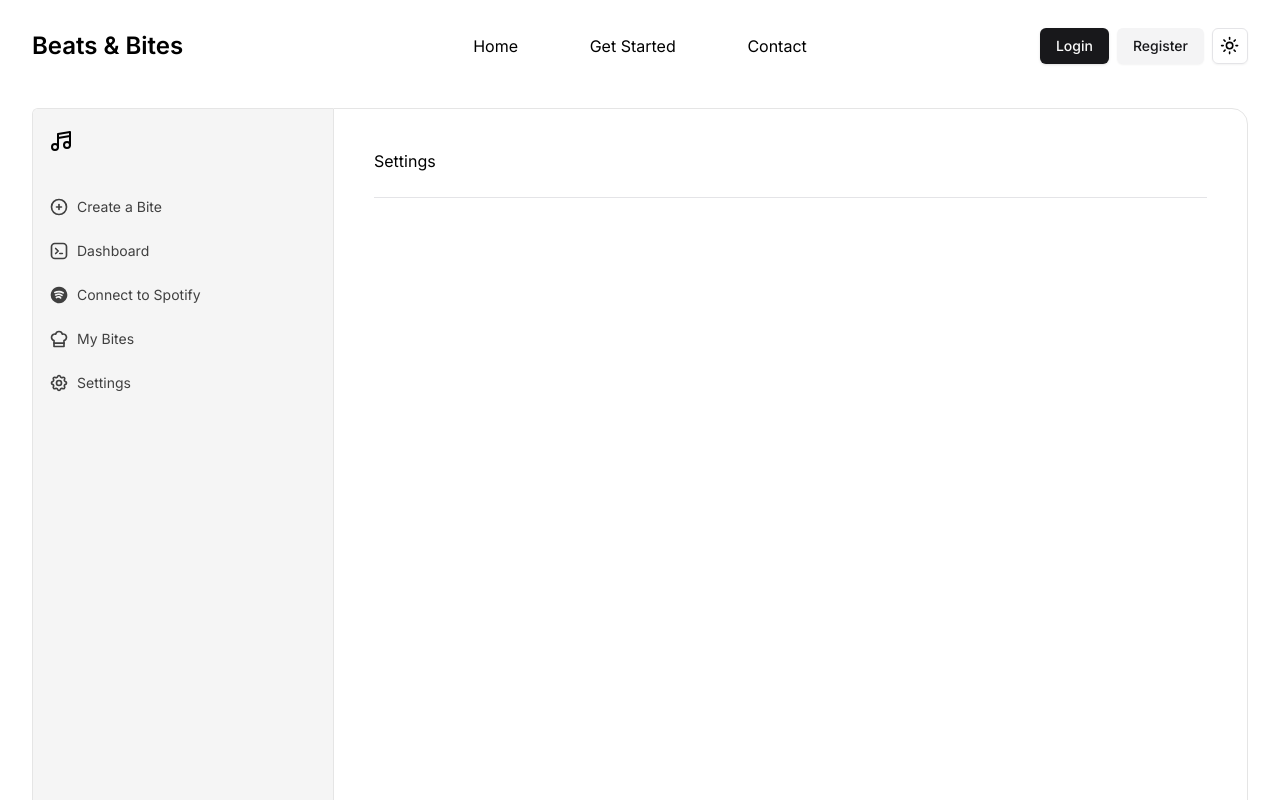
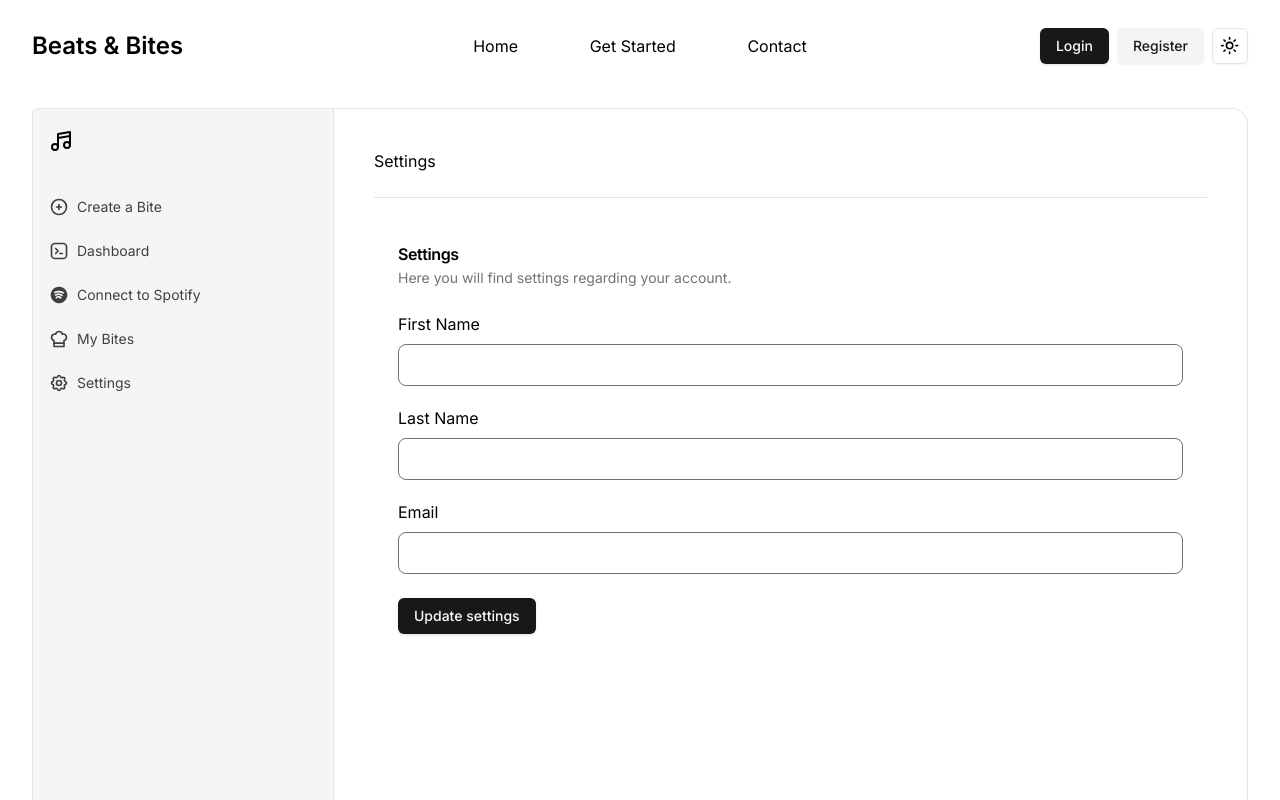
Before and after one commit to MaxBoog/beatsandbites, a Next.js app: page /dashboard/settings in a window 1280 px wide. Shown: the top 800 px of the page. Built offline with nearby package versions, Linux system fonts and the light colour scheme; no server answers.

Commit message:
added footer to all pages and showed how many bites created on dashboard

```diff
--- a/app/dashboard/layout.tsx
+++ b/app/dashboard/layout.tsx
@@ -1,4 +1,6 @@
+import { Separator } from "@/components/ui/separator";
 import { SidebarDemo } from "../components/Sidebar";
+import Footer from "../components/Footer";
 
 export default function DashboardLayout({
   children,
@@ -6,9 +8,13 @@ export default function DashboardLayout({
   children: React.ReactNode;
 }) {
   return (
-    <section className="max-w-7xl px-4 md:px-8 flex my-4 mx-auto">
-      <SidebarDemo />
-      {children}
-    </section>
+    <>
+      <section className="max-w-7xl px-4 md:px-8 flex my-4 mx-auto">
+        <SidebarDemo />
+        {children}
+      </section>
+      <Separator />
+      <Footer />
+    </>
   );
 }
--- a/app/dashboard/page.tsx
+++ b/app/dashboard/page.tsx
@@ -1,9 +1,10 @@
 import { getKindeServerSession } from "@kinde-oss/kinde-auth-nextjs/server";
 import { unstable_noStore as noStore } from "next/cache";
 import { redirect } from "next/navigation";
-import SpotifyPlayback from "../components/SpotifyPlayback";
-import { Skeleton } from "@/components/ui/skeleton";
 import { Separator } from "@/components/ui/separator";
+import { createClient } from "@/app/utils/supabase/server";
+import Link from "next/link";
+import { Button } from "@/components/ui/button";
 
 export default async function DashboardPage() {
   noStore();
@@ -13,7 +14,21 @@ export default async function DashboardPage() {
     redirect("/api/auth/login");
   }
 
+  const supabase = createClient();
+
+  // Fetch the count of saved recipes for the user
+  const { data, error, count } = await supabase
+    .from("saved_recipes")
+    .select("*", { count: "exact", head: true })
+    .eq("user_id", user.id);
+
+  if (error) {
+    console.error("Error fetching saved recipes count:", error);
+    throw new Error("Failed to load your saved recipes.");
+  }
+
   return (
+    <>
       <div className="flex flex-1">
         <div className="p-2 md:p-10 rounded-r-2xl border border-neutral-200 dark:border-neutral-700 bg-white dark:bg-neutral-900 flex flex-col gap-2 flex-1 w-full h-full">
           <h2>
@@ -21,11 +36,16 @@ export default async function DashboardPage() {
             dashboard
           </h2>
           <Separator />
-        {/* Put stats of
-          - number of playlist
-          - number of recipes (bites)
-        */}
+
+          <p className="text-lg">
+            You have created <strong>{count}</strong> Bite
+            {count !== 1 ? "s" : ""}.
+          </p>
+          <Link href="/dashboard/my-bites">
+            <Button className="mt-4">Go to My Bites</Button>
+          </Link>
         </div>
       </div>
+    </>
   );
 }
--- a/app/dashboard/settings/page.tsx
+++ b/app/dashboard/settings/page.tsx
@@ -1,4 +1,13 @@
+import { Button } from "@/components/ui/button";
+import {
+  CardContent,
+  CardDescription,
+  CardFooter,
+  CardHeader,
+  CardTitle,
+} from "@/components/ui/card";
 import { Separator } from "@/components/ui/separator";
+import { Label } from "@radix-ui/react-dropdown-menu";
 
 export default function Page() {
   return (
@@ -6,6 +15,38 @@ export default function Page() {
       <div className="p-2 md:p-10 rounded-r-2xl border border-neutral-200 dark:border-neutral-700 bg-white dark:bg-neutral-900 flex flex-col gap-2 flex-1 w-full h-full">
         <h2>Settings</h2>
         <Separator />
+
+        <form>
+          <CardHeader>
+            <CardTitle>Settings</CardTitle>
+
+            <CardDescription>
+              Here you will find settings regarding your account.
+            </CardDescription>
+          </CardHeader>
+          <CardContent className="flex flex-col gap-y-5">
+            <div className="flex flex-col gap-y-2">
+              <Label>First Name</Label>
+              <input className="rounded-lg" name="firstName" type="text" />
+            </div>
+            <div className="flex flex-col gap-y-2">
+              <Label>Last Name</Label>
+              <input className="rounded-lg" name="lastName" type="text" />
+            </div>
+            <div className="flex flex-col gap-y-2">
+              <Label>Email</Label>
+              <input
+                className="rounded-lg"
+                name="email"
+                type="email"
+                disabled
+              />
+            </div>
+          </CardContent>
+          <CardFooter>
+            <Button>Update settings</Button>
+          </CardFooter>
+        </form>
       </div>
     </div>
   );
--- a/app/get-started/page.tsx
+++ b/app/get-started/page.tsx
@@ -18,6 +18,7 @@ import {
   BreadcrumbSeparator,
   BreadcrumbPage,
 } from "@/components/ui/breadcrumb";
+import Footer from "../components/Footer";
 
 export default async function Page() {
   noStore();
@@ -28,6 +29,7 @@ export default async function Page() {
   }
 
   return (
+    <>
       <section className="max-w-7xl px-4 md:px-8 mx-auto pb-4">
         <Breadcrumb>
           <BreadcrumbList>
@@ -44,11 +46,11 @@ export default async function Page() {
           <div className="col-span-8 mt-4">
             <h1>How it works!</h1>
             <p>
-            Beats & Bites is your go to helper when you are clueless on what to
-            cook tonight. Based on your preferences Beats & Bites will create a
-            &quot;Bite&quot; for you which is a term coined to represent a
-            created recipe with a matching playlist that you can listen to while
-            cooking and dining.
+              Beats & Bites is your go to helper when you are clueless on what
+              to cook tonight. Based on your preferences Beats & Bites will
+              create a &quot;Bite&quot; for you which is a term coined to
+              represent a created recipe with a matching playlist that you can
+              listen to while cooking and dining.
             </p>
           </div>
 
@@ -59,5 +61,8 @@ export default async function Page() {
           <GetStartedForm />
         </div>
       </section>
+      <Separator />
+      <Footer />
+    </>
   );
 }
--- a/app/recipe/page.tsx
+++ b/app/recipe/page.tsx
@@ -35,6 +35,8 @@ import {
   BreadcrumbPage,
 } from "@/components/ui/breadcrumb";
 import { useSpotifyPlayer } from "../hooks/useSpotifyPlayer";
+import { Separator } from "@/components/ui/separator";
+import Footer from "../components/Footer";
 
 export default function RecipePage() {
   // fetching user
@@ -234,6 +236,7 @@ export default function RecipePage() {
   );
 
   return (
+    <>
       <div className="max-w-7xl mx-auto px-8">
         <Breadcrumb>
           <BreadcrumbList>
@@ -276,8 +279,9 @@ export default function RecipePage() {
                 <span className="font-bold">{newRecipe.RecipeServings}</span>
               </p>
               <p>
-              Calories: <span className="font-bold">{newRecipe.Calories}</span>{" "}
-              per serving
+                Calories:{" "}
+                <span className="font-bold">{newRecipe.Calories}</span> per
+                serving
               </p>
               <p>
                 Prep Time:{" "}
@@ -350,5 +354,8 @@ export default function RecipePage() {
           <p>No similar recipes found.</p>
         )}
       </div>
+      <Separator />
+      <Footer />
+    </>
   );
 }
```
Lines whose indentation alone changed are shown as unchanged.
